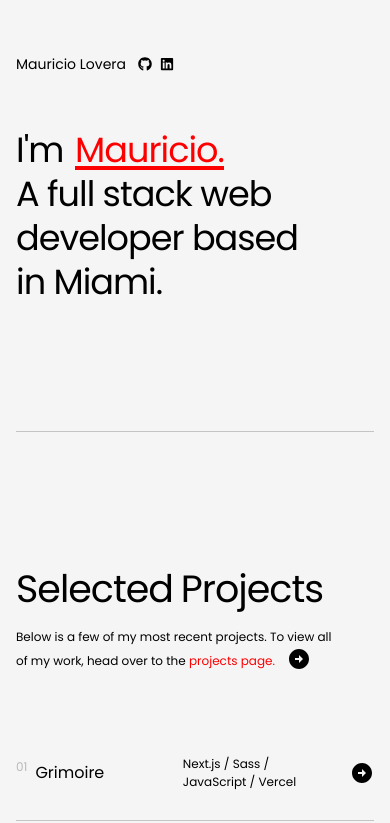
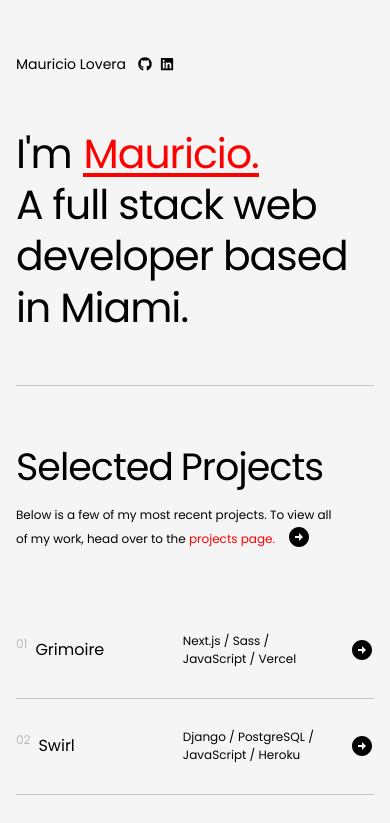
Before and after one commit to mauLovera/Portfolio, a Next.js app: page / in a window 390 px wide. Shown: the top 823 px of the page. Built offline with nearby package versions, Linux system fonts and the light colour scheme; a web font is replaced by a local one.

Commit message:
feat: add responsive styling to index page

```diff
--- a/components/common/LandingBanner/LandingBanner.module.scss
+++ b/components/common/LandingBanner/LandingBanner.module.scss
@@ -8,17 +8,19 @@
   @media (max-width: 1200px) {
     font-size: 10.5vw;
   }
+}
+
+@mixin paddingScale {
+  @media (max-width: 1200px) {
+    padding-bottom: $size_96px;
+  }
 
   @media (max-width: 800px) {
-    font-size: 10vw;
+    padding-bottom: $size_64px;
   }
 
   @media (max-width: 600px) {
-    font-size: 9.25vw;
-  }
-
-  @media (max-width: 400px) {
-    font-size: 9vw;
+    padding-bottom: $size_52px;
   }
 }
 
@@ -27,6 +29,7 @@
   justify-content: center;
   max-width: $max-width;
   padding-bottom: $size_128px;
+  @include paddingScale;
 
   h1 {
     position: relative;
--- a/components/common/SelectedProjects/SelectedProjects.module.scss
+++ b/components/common/SelectedProjects/SelectedProjects.module.scss
@@ -1,4 +1,18 @@
 @import '~styles/utilities/_palette.scss';
+
+@mixin paddingScale {
+  @media (max-width: 1200px) {
+    padding-block: $size_96px;
+  }
+
+  @media (max-width: 800px) {
+    padding-block: $size_64px;
+  }
+
+  @media (max-width: 600px) {
+    padding-block: $size_52px;
+  }
+}
 
 .container {
   display: flex;
@@ -8,6 +22,7 @@
   width: 100%;
 
   padding-block: $size_128px;
+  @include paddingScale;
   border-block: $divider-border;
 
   .heading {
```
